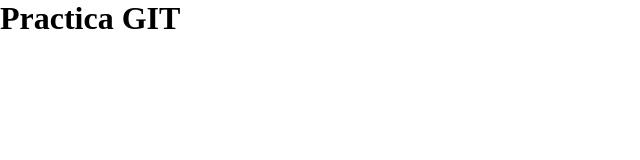
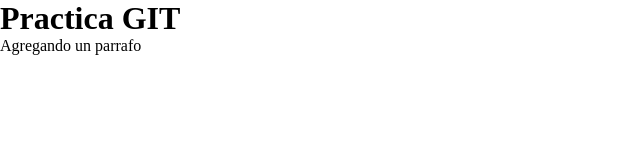
Before and after one commit to JPerez11/PracticaGit, a plain HTML site: page index.html in a window 1280 px wide. Shown: the whole page, without its empty margins (0-640 px from the left). Drawn offline with Linux system fonts and the light colour scheme.

Commit message:
Agregando prrafo

```diff
--- a/index.html
+++ b/index.html
@@ -11,5 +11,6 @@
     <h1>Practica GIT</h1>
 
     <script src="js/script.js"></script>
+    <p>Agregando un parrafo</p>
 </body>
 </html>
```
